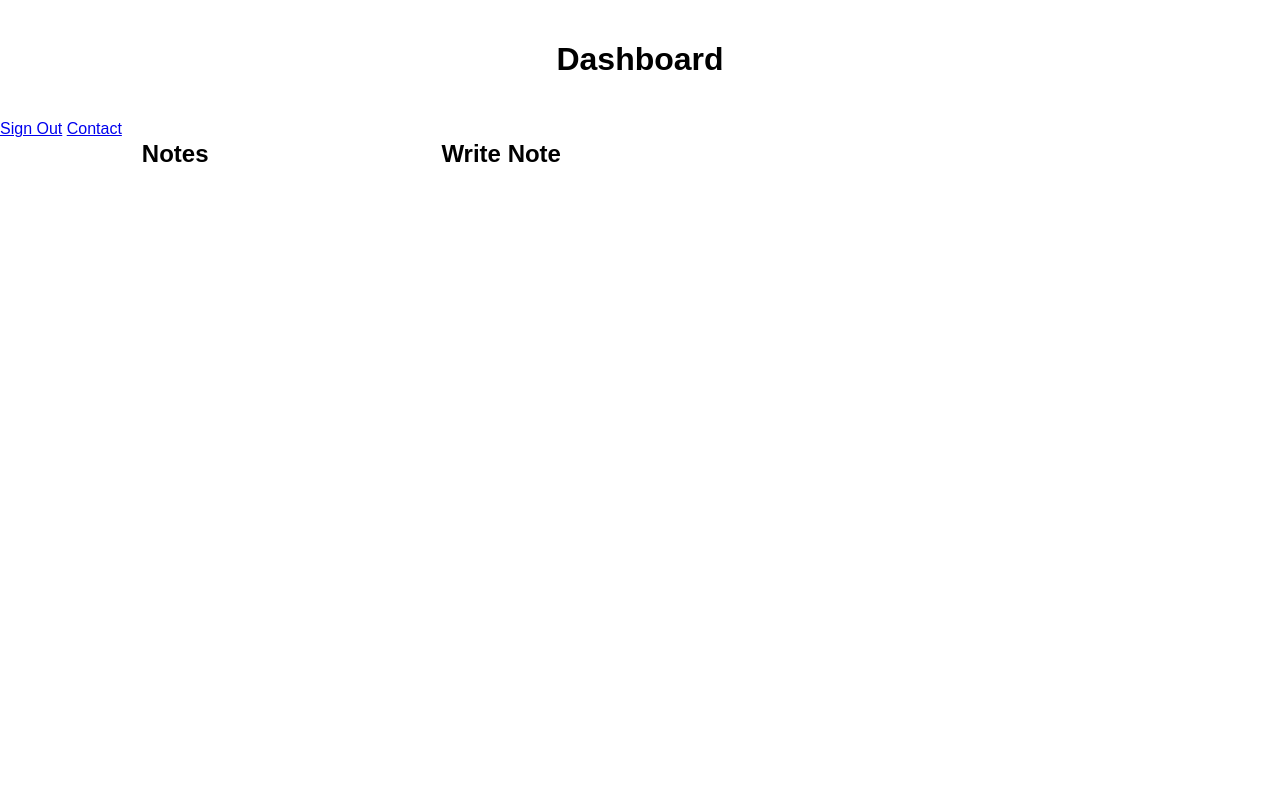
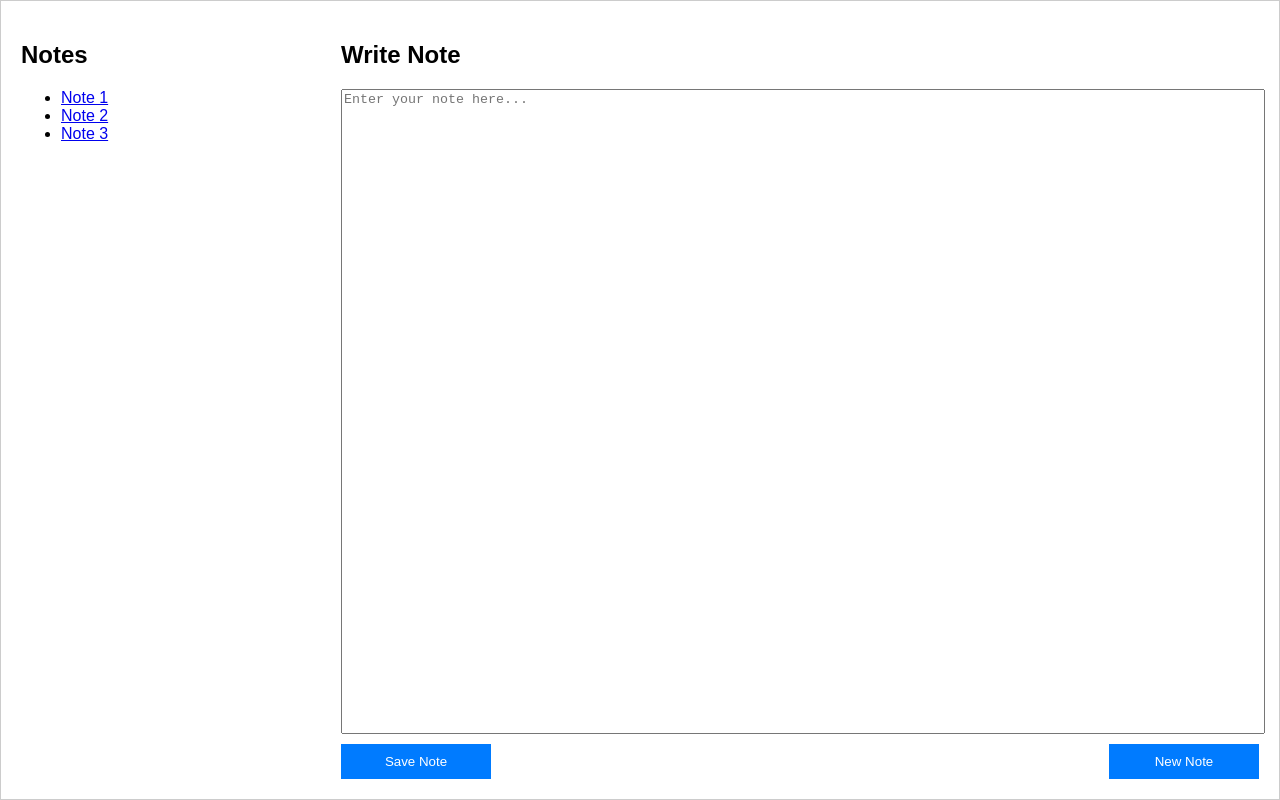
Before and after one commit to rajsandhu/mvp-fullstack-webapp, a plain HTML site: page dashboard.html in a window 1280 px wide. Drawn offline with Linux system fonts and the light colour scheme.

Commit message:
flesh out the dashboard's notes structure but not yet dynamically

```diff
--- a/dashboard.html
+++ b/dashboard.html
@@ -3,23 +3,29 @@
 <head>
     <meta charset="UTF-8">
     <meta name="viewport" content="width=device-width, initial-scale=1.0">
-    <title>Notes - Dashboard</title>
+    <title>Dashboard</title>
     <link rel="stylesheet" href="styles.css">
 </head>
 <body>
-    <h1>Dashboard</h1>
+
+
     <div class="dashboard-container">
         <div class="notes-index">
             <h2>Notes</h2>
-        <!-- Placeholder for notes index -->
+            <ul>
+                <li><a href="note1.html">Note 1</a></li>
+                <li><a href="note2.html">Note 2</a></li>
+                <li><a href="note3.html">Note 3</a></li>
+            </ul>
         </div>
         <div class="write-note">
             <h2>Write Note</h2>
-        <!-- Placeholder for note writing area -->
+            <textarea placeholder="Enter your note here..."></textarea>
+            <div class="button-group">
+            <button type="button">Save Note</button>
+            <button type="button">New Note</button>
             </div>
-    <nav>
-        <a href="index.html">Sign Out</a>
-        <a href="contact.html">Contact</a>
-    </nav>
+        </div>
+    </div>
 </body>
 </html>
--- a/styles.css
+++ b/styles.css
@@ -78,23 +78,58 @@ button {
     flex-direction: row;
     justify-content: space-between;
     gap: 20px;
+    height: 100vh;
 }
 
 .notes-index {
     flex: 1;
     max-width: 300px; /* Adjust based on your design */
     order: 1; /* Default order for larger screens */
+    overflow-y: auto; /* Enable scrolling if content overflows */
 }
 
 .write-note {
     flex: 3;
-    order: 1; /* Default order for larger screens */
+    order: 2; /* Default order for larger screens */
+    display: flex;
+    flex-direction: column;
+    justify-content: space-between;
+    height: 100%; /* Take up the full height of the container */
+}
+
+.write-note textarea {
+    flex-grow: 1; /* Allow the textarea to expand and fill available space */
+    width: 100%; /* Ensure the textarea takes up the full width */
+    resize: none; /* Prevent manual resizing */
+}
+
+.write-note .button-group {
+    display: flex;
+    justify-content: space-between;
+    gap: 10px; /* Add some space between the buttons */
+    width: 100%; /* Ensure the group takes the full width of the form */
+}
+
+
+
+.write-note button {
+    padding: 10px 20px; /* Adjust padding to fit the text */
+    background-color: #007BFF;
+    color: white;
+    border: none;
+    cursor: pointer;
+    width: 150px; /* Set a fixed width for the buttons */
+}
+
+.write-note button.new-note {
+    background-color: green !important;
+    background-image: linear-gradient(45deg, transparent 50%, rgba(255, 255, 255, 0.1) 50%);
 }
 
 /* Adjust layout for smaller screens */
 @media (max-width: 768px) {
     .dashboard-container {
-        flex-direction: column;
+        flex-direction: column; /* Stack the notes column below the write note area */
     }
     .notes-index {
         order: 2; /* Change order for smaller screens */
@@ -102,4 +137,18 @@ button {
     .write-note {
         order: 1; /* Change order for smaller screens */
     }
+    .write-note .button-group {
+        flex-direction: column; /* Stack buttons vertically */
+        align-items: center; /* Center buttons horizontally */
+    }
 }
+.dashboard-container {
+    display: flex;
+    flex-direction: row;
+    justify-content: space-between;
+    gap: 20px;
+    height: 100vh;
+    padding: 20px;
+    border: 1px solid #ccc;
+    box-sizing: border-box;
+}
```
Lines whose indentation alone changed are shown as unchanged.
